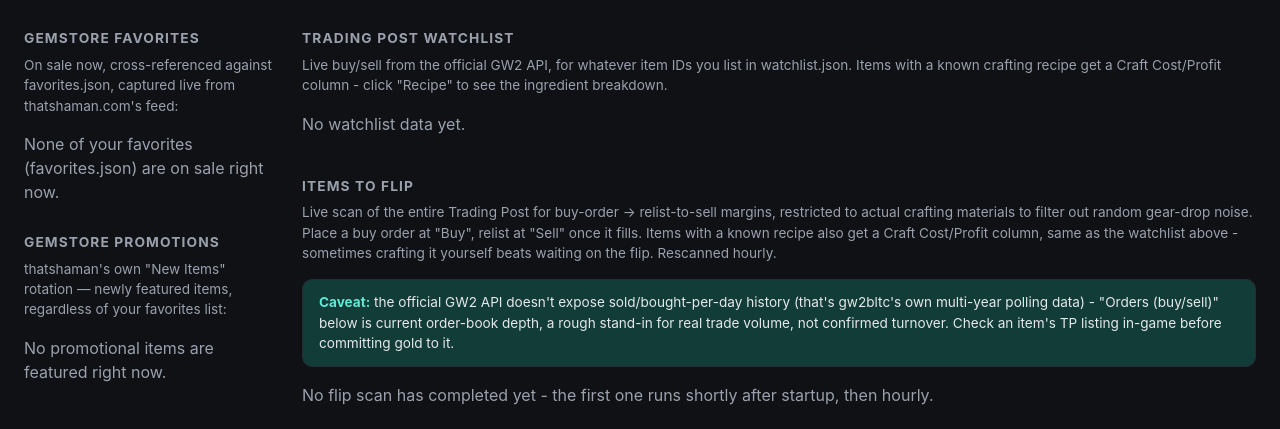
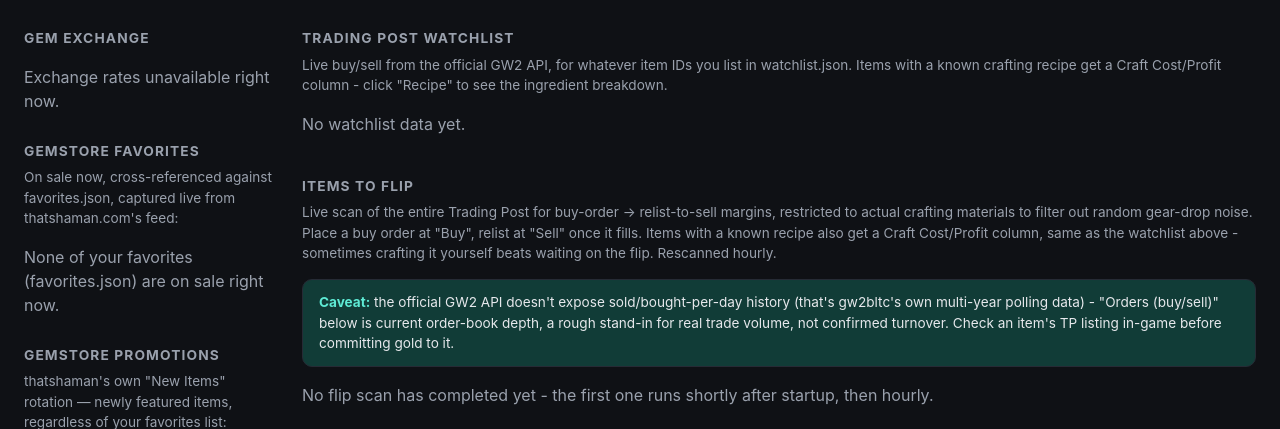
Before and after one commit to Revanito/gw2-ops-board, a FastAPI app: page /market in a window 1280 px wide. Shown: the part 66-495 px from the top of the page. Run offline with FastAPI, Linux system fonts and the light colour scheme; parts of the project's set-up code (start-up, migrations or seed data) failed here and were passed over.

Commit message:
Add live Gem Exchange rates to Market sidebar
Public /v2/commerce/exchange/{gems,coins} endpoints, no API key needed.
Shows both directions at a representative trade size (selling 400 gems -
the smallest real-money gem pack size - and buying with 100 gold) rather
than an abstract per-unit rate, since the Exchange has real slippage at
volume.

Co-Authored-By: Claude Sonnet 5 <noreply@anthropic.com>

```diff
--- a/app/gw2_api.py
+++ b/app/gw2_api.py
@@ -288,6 +288,28 @@ async def fetch_worldbosses_looted_today(api_key: str) -> set[str]:
     return set(resp.json())
 
 
+async def fetch_gem_exchange() -> dict | None:
+    """Public, no key needed. Live gold<->gem exchange rates, for a
+    representative quantity each direction rather than an abstract per-unit
+    rate - 400 gems (the size of the smallest real-money gem purchase) for
+    selling, and 100 gold for buying, so the numbers reflect something a
+    player would actually consider doing. The Exchange has real slippage at
+    volume, so "coins per gem" differs slightly between the two calls."""
+    try:
+        sell_resp = await _client.get("/commerce/exchange/gems?quantity=400")
+        sell_resp.raise_for_status()
+        buy_resp = await _client.get("/commerce/exchange/coins?quantity=1000000")
+        buy_resp.raise_for_status()
+    except httpx.HTTPStatusError:
+        return None
+    return {
+        "sell_gems": 400,
+        "sell_coins": sell_resp.json()["quantity"],
+        "buy_coins": 1000000,
+        "buy_gems": buy_resp.json()["quantity"],
+    }
+
+
 async def fetch_prices(item_ids: list[int]) -> dict[int, dict]:
     """Public, no key needed. Returns {item_id: {"buy", "sell"}} in copper."""
     if not item_ids:
--- a/app/main.py
+++ b/app/main.py
@@ -32,7 +32,7 @@ CONFIG_DIR = Path(__file__).parent
 
 public_cache: dict = {
     "gemstore_favorites": [], "gemstore_promotions": [], "watchlist": [], "updated_at": None,
-    "items_to_flip": [], "flip_updated_at": None,
+    "items_to_flip": [], "flip_updated_at": None, "gem_exchange": None,
 }
 
 # thatshaman's own rotating single-item promotional showcase - independent
@@ -65,6 +65,11 @@ async def refresh_public_data() -> None:
         public_cache["gemstore_promotions"] = promotions
     except Exception:
         log.exception("gemstore refresh failed")
+
+    try:
+        public_cache["gem_exchange"] = await gw2_api.fetch_gem_exchange()
+    except Exception:
+        log.exception("gem exchange refresh failed")
 
     try:
         item_ids = _load_json_list(CONFIG_DIR / "watchlist.json", "item_ids")
@@ -200,6 +205,7 @@ def market(request: Request):
         "user": current_user(request),
         "gemstore_favorites": public_cache["gemstore_favorites"],
         "gemstore_promotions": public_cache["gemstore_promotions"],
+        "gem_exchange": public_cache["gem_exchange"],
         "watchlist": public_cache["watchlist"],
         "items_to_flip": public_cache["items_to_flip"],
         "updated_at": public_cache["updated_at"],
--- a/app/static/style.css
+++ b/app/static/style.css
@@ -147,6 +147,14 @@ td.dim { color: var(--text-dim); }
 .market-sidebar { width: 250px; flex-shrink: 0; }
 .market-main { flex: 1; min-width: 0; }
 .market-main .section-sub { max-width: none; }
+
+.exchange-box {
+  background: var(--bg-card); border: 1px solid var(--border); border-radius: 10px;
+  padding: 12px 14px; display: flex; flex-direction: column; gap: 8px;
+}
+.exchange-row { display: flex; justify-content: space-between; align-items: baseline; gap: 10px; font-size: 0.84rem; }
+.exchange-label { color: var(--text-dim); }
+.exchange-value { font-weight: 700; white-space: nowrap; }
 
 .gem-list { display: flex; flex-direction: column; gap: 10px; }
 .gem-item {
--- a/app/templates/market.html
+++ b/app/templates/market.html
@@ -46,7 +46,24 @@
 <div class="market-bleed">
   <div class="market-layout">
     <aside class="market-sidebar">
-      <h2>Gemstore Favorites</h2>
+      <h2>Gem Exchange</h2>
+      {% if gem_exchange %}
+      <div class="exchange-box">
+        <div class="exchange-row">
+          <span class="exchange-label">Sell {{ gem_exchange.sell_gems }} gems for</span>
+          <span class="exchange-value mono">{{ gem_exchange.sell_coins | coins }}</span>
+        </div>
+        <div class="exchange-row">
+          <span class="exchange-label">Buy gems with {{ (gem_exchange.buy_coins / 10000) | round | int }}g for</span>
+          <span class="exchange-value mono">{{ "{:,}".format(gem_exchange.buy_gems) }} gems</span>
+        </div>
+      </div>
+      <p class="hint" style="margin-top:8px">Live rates from the official Exchange - larger trades get worse rates (real slippage), so these reflect a realistic trade size rather than a flat per-gem price.</p>
+      {% else %}
+        <p class="dim">Exchange rates unavailable right now.</p>
+      {% endif %}
+
+      <h2 style="margin-top:28px">Gemstore Favorites</h2>
       <p class="section-sub">On sale now, cross-referenced against favorites.json, captured live from thatshaman.com's feed:</p>
       {% if gemstore_favorites %}
       <div class="gem-list">
```
